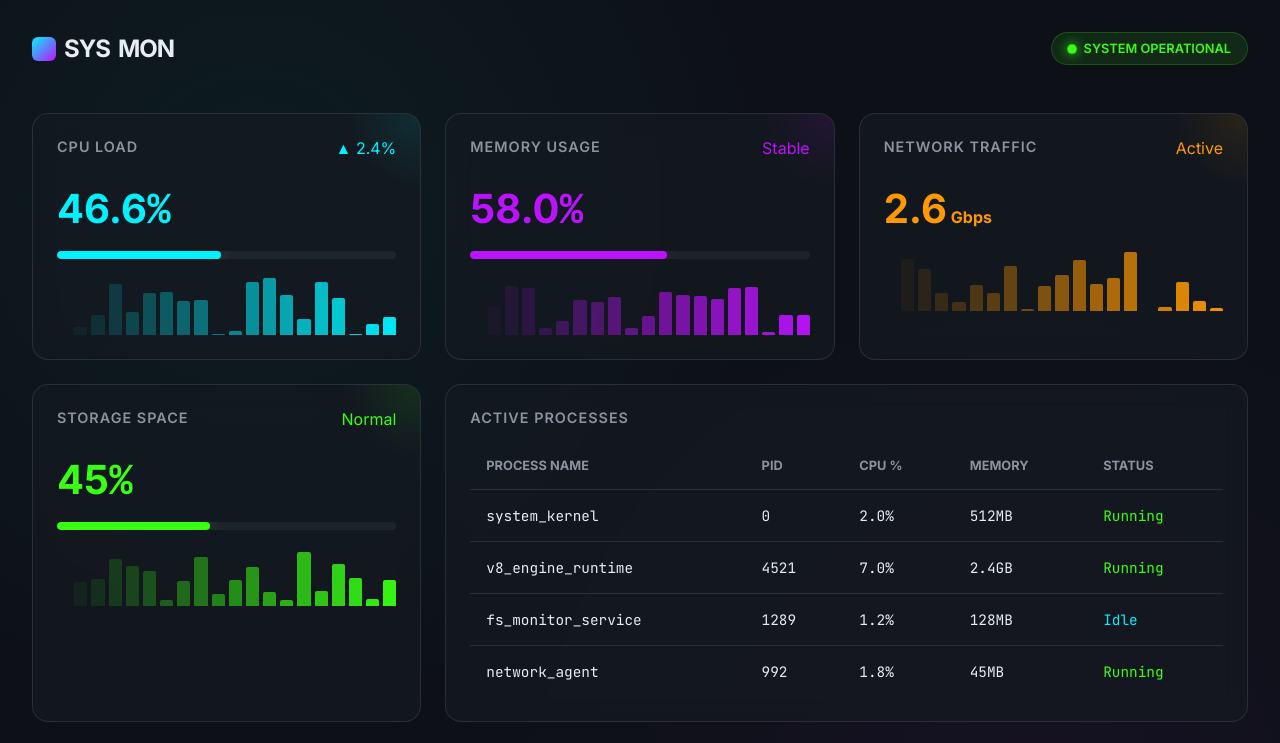
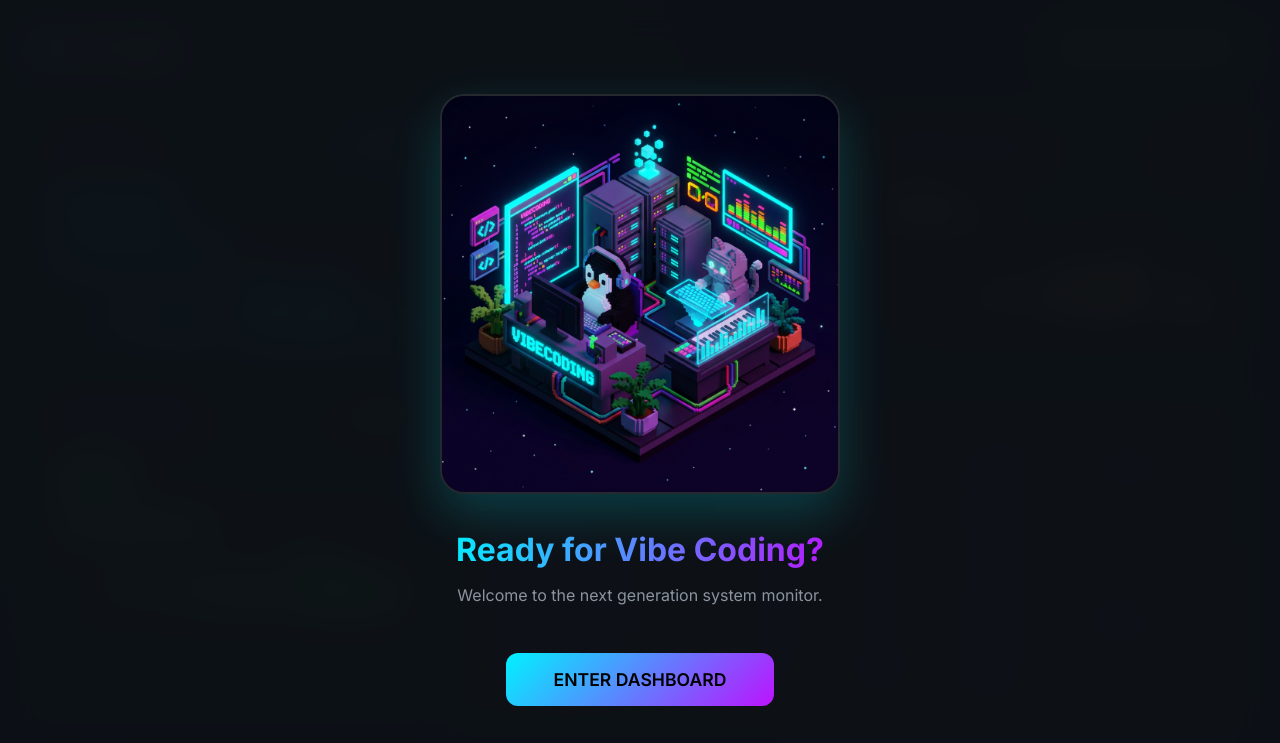
Before and after one commit to moonhg/blog, a plain HTML site: page sysmon/index.html in a window 1280 px wide. Shown: the top 743 px of the page. Drawn offline with Linux system fonts and the light colour scheme.

Commit message:
이미지추가

```diff
--- a/sysmon/index.html
+++ b/sysmon/index.html
@@ -20,6 +20,84 @@
             --text-main: #e6edf3;
             --text-dim: #8b949e;
             --glass-blur: blur(12px);
+        }
+
+        /* Splash Modal Styles */
+        #splash-overlay {
+            position: fixed;
+            top: 0;
+            left: 0;
+            width: 100%;
+            height: 100%;
+            background: rgba(13, 17, 23, 0.95);
+            backdrop-filter: blur(20px);
+            z-index: 9999;
+            display: flex;
+            flex-direction: column;
+            justify-content: center;
+            align-items: center;
+            transition: opacity 0.8s ease, visibility 0.8s;
+        }
+
+        .splash-content {
+            text-align: center;
+            max-width: 600px;
+            animation: zoomIn 0.8s cubic-bezier(0.34, 1.56, 0.64, 1);
+        }
+
+        .splash-image {
+            width: 400px;
+            height: 400px;
+            border-radius: 24px;
+            margin-bottom: 2rem;
+            box-shadow: 0 20px 50px rgba(0, 242, 255, 0.2);
+            border: 2px solid var(--border-color);
+            object-fit: cover;
+        }
+
+        .splash-title {
+            font-size: 2rem;
+            font-weight: 700;
+            margin-bottom: 1rem;
+            background: linear-gradient(to right, var(--accent-cyan), var(--accent-purple));
+            -webkit-background-clip: text;
+            background-clip: text;
+            -webkit-text-fill-color: transparent;
+        }
+
+        .enter-btn {
+            padding: 1rem 3rem;
+            font-size: 1.1rem;
+            font-weight: 600;
+            background: linear-gradient(135deg, var(--accent-cyan), var(--accent-purple));
+            color: #000;
+            border: none;
+            border-radius: 12px;
+            cursor: pointer;
+            transition: transform 0.2s ease, box-shadow 0.2s ease;
+            margin-top: 1rem;
+        }
+
+        .enter-btn:hover {
+            transform: scale(1.05);
+            box-shadow: 0 0 20px rgba(0, 242, 255, 0.4);
+        }
+
+        #splash-overlay.hidden {
+            opacity: 0;
+            visibility: hidden;
+        }
+
+        @keyframes zoomIn {
+            from {
+                opacity: 0;
+                transform: scale(0.9);
+            }
+
+            to {
+                opacity: 1;
+                transform: scale(1);
+            }
         }
 
         * {
@@ -301,6 +379,16 @@
         </div>
     </header>
 
+    <!-- Splash Modal -->
+    <div id="splash-overlay">
+        <div class="splash-content">
+            <img src="splash.png" alt="Vibe Coding" class="splash-image">
+            <h1 class="splash-title">Ready for Vibe Coding?</h1>
+            <p style="color: var(--text-dim); margin-bottom: 2rem;">Welcome to the next generation system monitor.</p>
+            <button class="enter-btn" onclick="closeSplash()">ENTER DASHBOARD</button>
+        </div>
+    </div>
+
     <div class="dashboard-grid">
         <!-- CPU Card -->
         <div class="card">
@@ -511,6 +599,11 @@
                 cpuCell.innerText = Math.max(0.1, (current + noise)).toFixed(1) + '%';
             });
         }, 2000);
+
+        // Modal Logic
+        function closeSplash() {
+            document.getElementById('splash-overlay').classList.add('hidden');
+        }
     </script>
 </body>
 
```
Also changed, not shown: index.html (+9 -0 lines), sysmon/splash.png (added).
